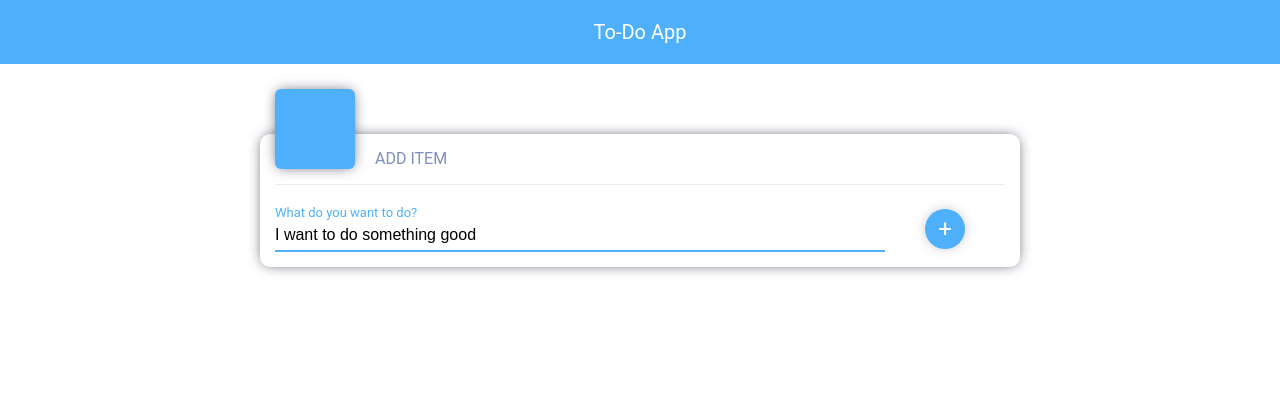
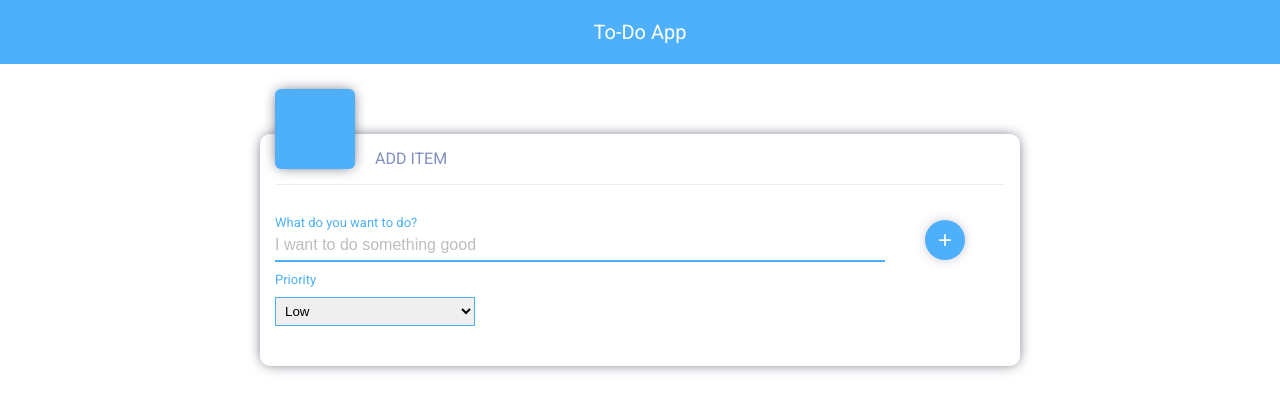
Before and after one commit to adrian-koczen/todolist, a React (Create React App) app: page / in a window 1280 px wide. Shown: the top 412 px of the page. Built offline with nearby package versions, Linux system fonts and the light colour scheme; some icons are missing.

Commit message:
fix: add list state, add to list function

```diff
--- a/package.json
+++ b/package.json
@@ -16,6 +16,7 @@
     "react-scripts": "5.0.1",
     "sass": "^1.51.0",
     "typescript": "^4.6.4",
+    "uuid": "^8.3.2",
     "web-vitals": "^2.1.4",
     "yup": "^0.32.11"
   },
@@ -42,5 +43,8 @@
       "last 1 firefox version",
       "last 1 safari version"
     ]
+  },
+  "devDependencies": {
+    "@types/uuid": "^8.3.4"
   }
 }
--- a/src/App.tsx
+++ b/src/App.tsx
@@ -1,7 +1,8 @@
-import React from "react";
+import React, { useState } from "react";
 import styles from "styles/index.module.scss";
 // Views
 import AddItem from "views/AddItem/AddItem";
+import { useCounter } from "views/AddItem/Counter";
 
 function App() {
   return (
--- a/src/components/Box/styles.module.scss
+++ b/src/components/Box/styles.module.scss
@@ -2,8 +2,9 @@
   width: 100%;
   padding: 15px;
   box-shadow: 0px 0px 14px -3px rgba(66, 68, 90, 1);
-  margin: 70px 0;
+  margin-top: 70px;
   border-radius: 10px;
   position: relative;
   padding-top: 50px;
+  padding-bottom: 30px;
 }
--- a/src/styles/index.module.scss
+++ b/src/styles/index.module.scss
@@ -1,4 +1,4 @@
-@import url("https://fonts.googleapis.com/css2?family=Ubuntu:ital,wght@0,300;0,300;0,400;0,500;0,700;1,300;1,400;1,500;1,700&display=swap");
+@import url("https://fonts.googleapis.com/css2?family=Roboto:ital,wght@0,300;0,400;0,500;0,700;1,300;1,400;1,500;1,700&display=swap");
 @import "_variables.scss";
 
 * {
--- a/src/views/AddItem/AddItem.tsx
+++ b/src/views/AddItem/AddItem.tsx
@@ -1,50 +1,79 @@
-import React from "react";
+import React, { useEffect, useState } from "react";
 import styles from "./styles.module.scss";
 import { useFormik } from "formik";
 import * as Yup from "yup";
+import { v4 as uuidv4 } from "uuid";
 // Icons
 import { ReactComponent as List } from "icons/list.svg";
 // Components
 import Box from "components/Box/Box";
 import Icon from "components/Icon/Icon";
 import Title from "components/Title/Title";
+// Interfaces
+import { FormItem, ListItem, Priority } from "./interfaces";
 
-interface Item {
-  item: string;
-}
+const initialValues: FormItem = {
+  task: "",
+  priority: Priority.low,
+};
 
 const ItemValidationSchema = Yup.object().shape({
-  item: Yup.string()
-    .required("Pole wymagane")
+  task: Yup.string()
     .min(10, "Wprowadź więcej znaków")
-    .max(60, "Za duża liczba znaków"),
+    .max(60, "Za duża liczba znaków")
+    .required(),
 });
 
 const AddItem = () => {
-  const initialValues: Item = {
-    item: "",
-  };
-  const formik = useFormik({
+  const [list, setList] = useState<ListItem[]>([]);
+
+  const formik = useFormik<FormItem>({
     initialValues: initialValues,
     validationSchema: ItemValidationSchema,
-    onSubmit: (values: Item) => {
-      console.log(values);
+    onSubmit: (values) => {
+      addItemToList({
+        task: values.task,
+        priority: values.priority,
+        createTime: new Date(),
+      });
     },
   });
+
+  function addItemToList(listItem: Omit<ListItem, "id">) {
+    setList([...list, { id: uuidv4(), ...listItem }]);
+  }
+
+  useEffect(() => {
+    console.log(list);
+  }, [list]);
+
   return (
     <Box>
       <Title icon={<Icon color="blue" icon={<List />} />}>ADD ITEM</Title>
-      <form className={styles.form}>
+      <form className={styles.form} onSubmit={formik.handleSubmit}>
         <div className={styles.formElement}>
           <label>What do you want to do?</label>
           <input
-            id="item"
+            id="task"
+            type="text"
             placeholder="I want to do something good"
-            value={formik.values.item}
+            value={formik.values.task}
             onChange={formik.handleChange}
           ></input>
+          <label>Priority</label>
+          <select
+            id="priority"
+            value={formik.values.priority}
+            onChange={formik.handleChange}
+          >
+            <option value={Priority.low}>Low</option>
+            <option value={Priority.medium}>Medium</option>
+            <option value={Priority.high}>High</option>
+          </select>
         </div>
-        <div className={styles.addButton}>+</div>
+        <button type="submit" className={styles.addButton}>
+          +
+        </button>
       </form>
     </Box>
   );
--- /dev/null
+++ b/src/views/AddItem/interfaces.ts
@@ -0,0 +1,18 @@
+export enum Priority {
+  low = "low",
+  medium = "medium",
+  high = "high",
+}
+
+export interface FormItem {
+  task: string;
+  priority: Priority;
+}
+
+export interface ListItem {
+  id: string;
+  task: string;
+  priority: Priority;
+  createTime: Date;
+  endDate?: Date;
+}
--- a/src/views/AddItem/styles.module.scss
+++ b/src/views/AddItem/styles.module.scss
@@ -5,7 +5,9 @@ form {
   border-top: 1px solid #ededed;
   display: flex;
   flex-direction: row;
-  align-items: center;
+  align-items: flex-start;
+  flex-wrap: wrap;
+  position: relative;
   .addButton {
     background-color: $blue;
     width: 40px;
@@ -19,6 +21,9 @@ form {
     font-size: 24px;
     margin: 0 40px;
     cursor: pointer;
+    border: none;
+    position: relative;
+    top: 15px;
   }
 }
 
@@ -27,8 +32,21 @@ form {
   flex-grow: 1;
   flex-direction: column;
   label {
+    margin-top: 10px;
     font-size: 13px;
     color: $blue;
+  }
+  select {
+    margin: 10px 0;
+    width: 200px;
+    border: 1px solid $blue;
+    padding: 5px;
+    &:focus {
+      outline: none;
+    }
+    option {
+      background-color: #eff7f6;
+    }
   }
   input {
     border: none;
@@ -39,7 +57,7 @@ form {
       outline: none;
     }
     &::placeholder {
-      color: #000000;
+      color: #c0bcbc;
     }
   }
 }
```
Also changed, not shown: src/views/AddItem/Counter.ts (added, +7 -0 lines), 1 other file (tests, documents, lock files or other folders).
